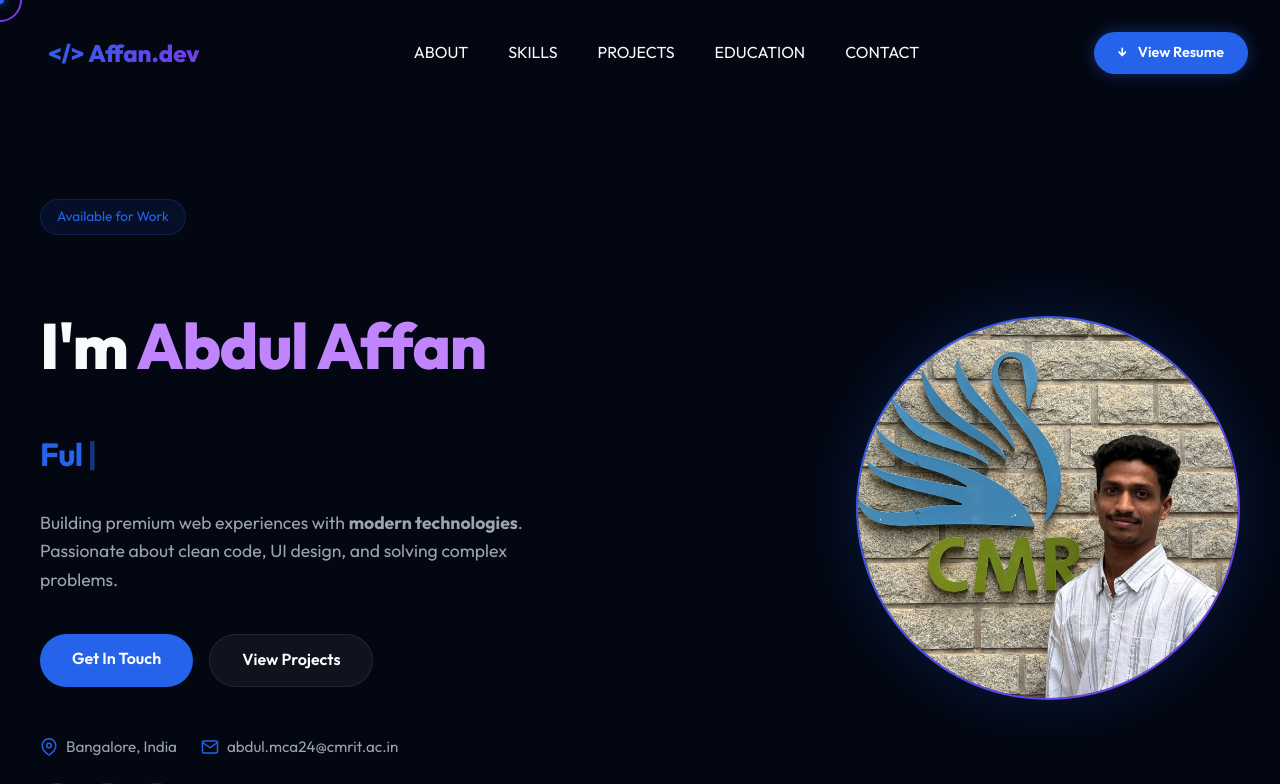
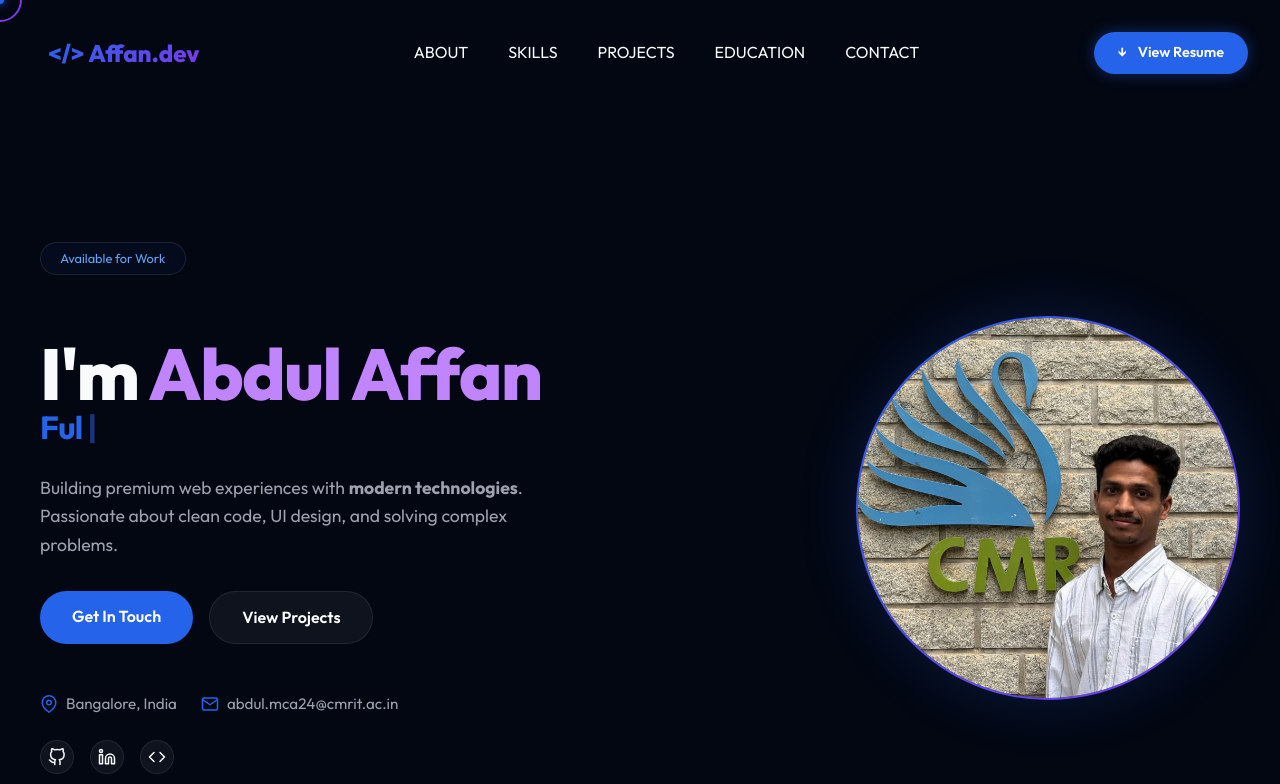
Before and after one commit to Abdul-Affan/portfolio, a React (Vite) app: page / in a window 1280 px wide. Shown: the top 784 px of the page. Built offline with nearby package versions, Linux system fonts and the light colour scheme.

Commit message:
Fix Hero spacing and revert name to Abdul Affan

```diff
--- a/src/index.css
+++ b/src/index.css
@@ -174,19 +174,21 @@ nav.scrolled {
 
 .availability-tag {
   display: inline-block;
-  padding: 0.4rem 1rem;
-  background: rgba(37, 99, 235, 0.1);
-  color: var(--accent-primary);
-  border-radius: 20px;
-  font-size: 0.85rem;
-  margin-bottom: 0.4rem;
-  border: 1px solid rgba(37, 99, 235, 0.2);
+  padding: 0.35rem 1.2rem;
+  background: rgba(37, 99, 235, 0.05);
+  color: #60a5fa; /* Lighter blue like reference */
+  border-radius: 50px;
+  font-size: 0.8rem;
+  margin-bottom: 0.2rem;
+  border: 1px solid rgba(255, 255, 255, 0.1);
+  backdrop-filter: blur(4px);
 }
 
 .hero-content h1 {
-  font-size: clamp(2.5rem, 6vw, 4rem);
-  margin-bottom: 0.5rem;
+  font-size: clamp(2.5rem, 6vw, 4.5rem);
+  margin-bottom: 0;
   font-weight: 800;
+  line-height: 1;
   white-space: nowrap;
 }
 
@@ -195,11 +197,18 @@ nav.scrolled {
   /* Light purple like reference */
 }
 
+.hero-subtitle {
+  font-size: clamp(1.5rem, 3vw, 2rem);
+  color: #60a5fa;
+  margin-top: -0.5rem;
+  margin-bottom: 1rem;
+}
+
 .hero-content p {
   font-size: 1.1rem;
   color: var(--text-muted);
   max-width: 500px;
-  margin: 1.5rem 0 2.5rem;
+  margin: 1rem 0 2rem;
 }
 
 .cta-group {
```
